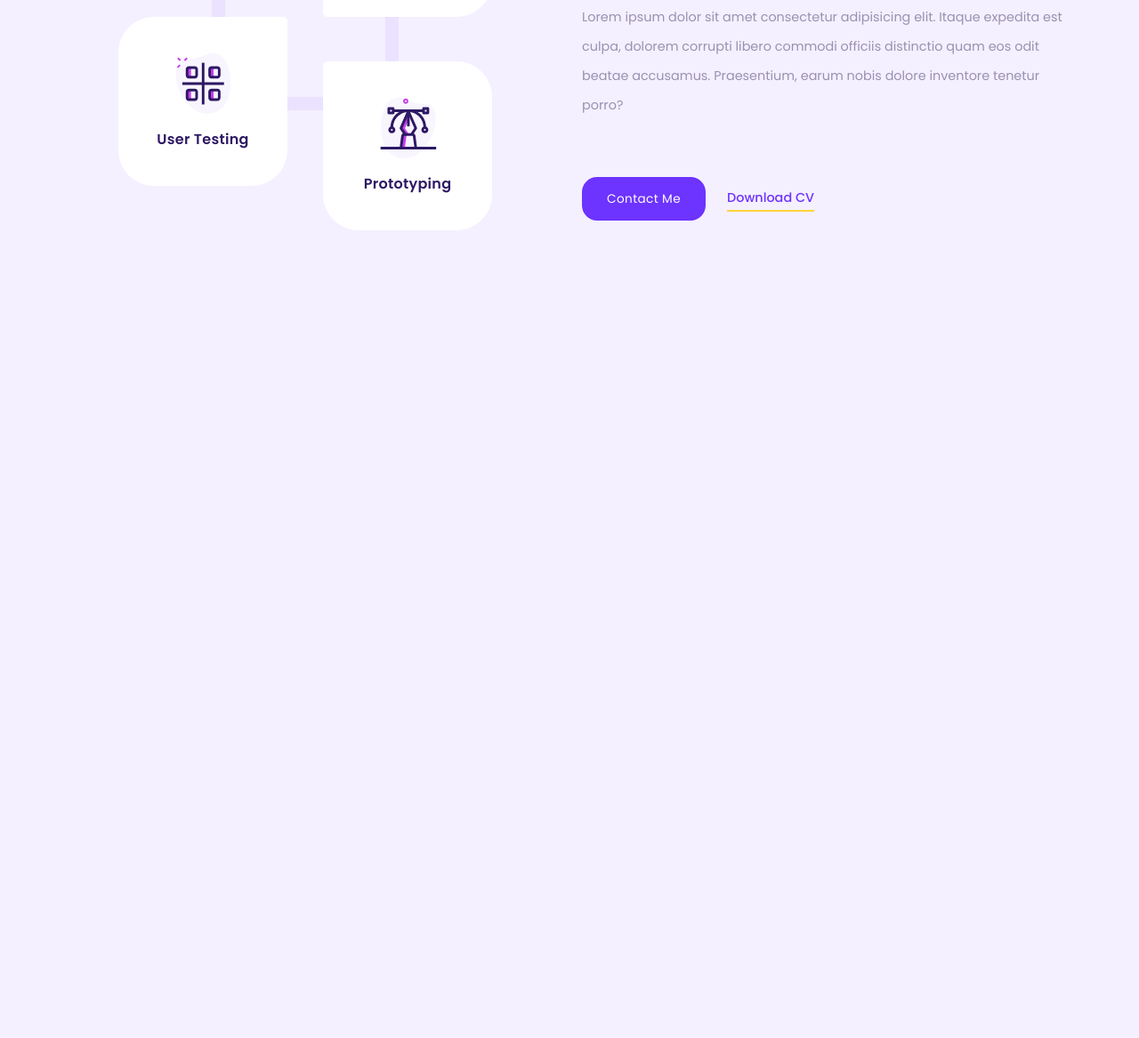
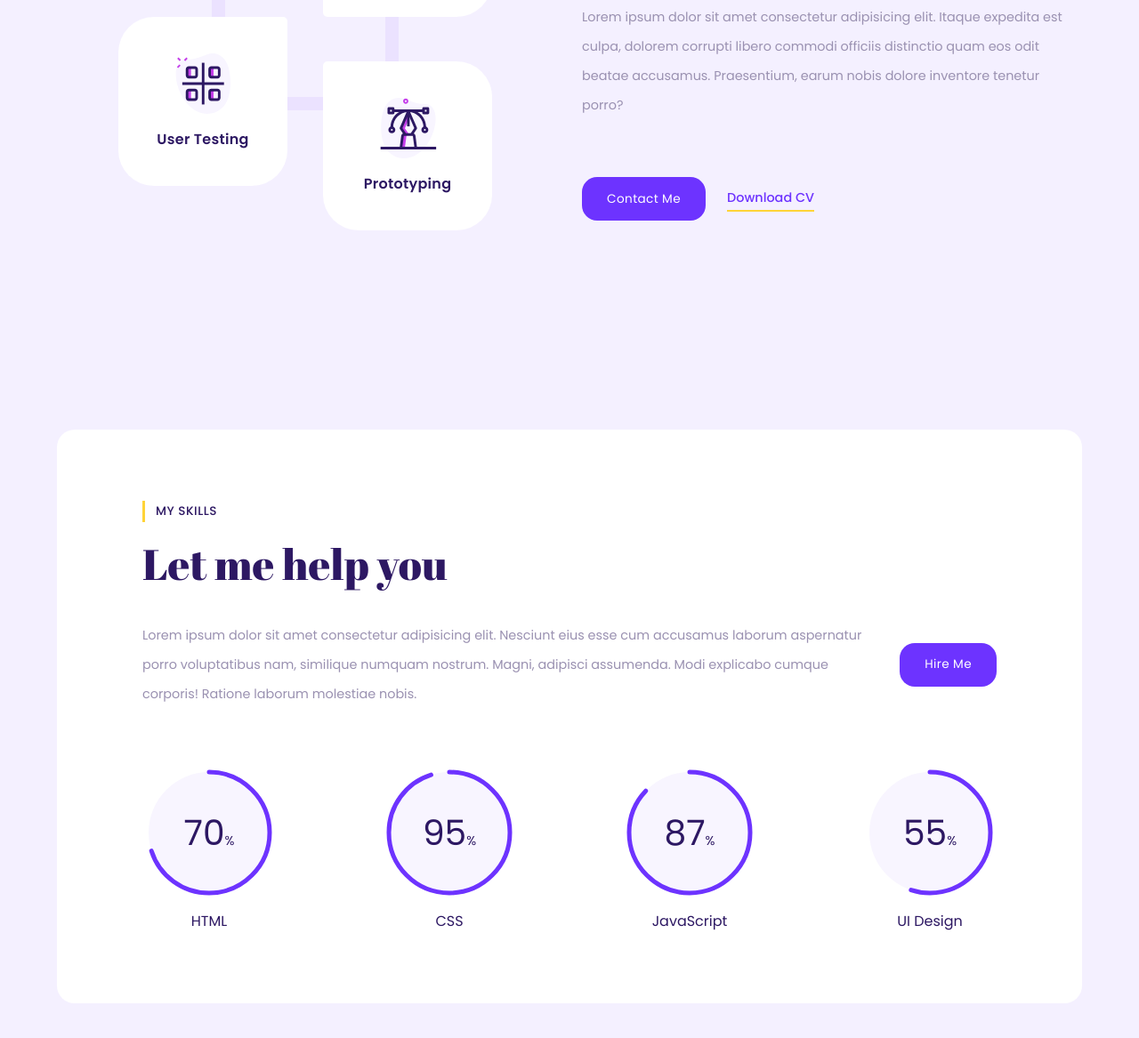
Before and after one commit to terrorbladegodlike/Max-Portfolio, a plain HTML site: page index.html in a window 1280 px wide. Shown: the part 1173-2340 px from the top of the page at 89% size. Before the commit the page ends 1544 px from the top, so only its background shows below. Drawn offline with nearby package versions, Linux system fonts and the light colour scheme.

Commit message:
added a block skills and js animations

```diff
--- a/add.js
+++ b/add.js
@@ -1,4 +1,12 @@
 const header = document.querySelector("header");
+
+const first__skill = document.querySelector(".skill:first-child");
+const sk__counters = document.querySelectorAll(".counter span");
+const progress__bars = document.querySelectorAll(".skills svg circle");
+
+window.addEventListener("scroll", () => {
+   if (!skillsPlayed) skillsCounter();
+});
 
 /* ---------- Sticky Navbar ---------- */
 
@@ -19,3 +27,44 @@ let sr = ScrollReveal({
 
 sr.reveal(".showcase-info", { delay: 600 });
 sr.reveal(".showcase-image", { origin: "top", delay: 700 });
+
+/* ---------- Skills Progress Bar Animation ---------- */
+
+function hasReached(el) {
+   let topPosition = el.getBoundingClientRect().top;
+
+   if (window.innerHeight >= topPosition + el.offsetHeight) return true;
+   return false;
+}
+
+function updateCount(num, maxNum) {
+   let currentNum = +num.innerText;
+
+   if (currentNum < maxNum) {
+      num.innerText = currentNum + 1;
+      setTimeout(() => {
+         updateCount(num, maxNum);
+      }, 12)
+   }
+}
+
+let skillsPlayed = false;
+
+function skillsCounter() {
+   if (!hasReached(first__skill)) return;
+
+   skillsPlayed = true;
+
+   sk__counters.forEach((counter, i) => {
+      let target = +counter.dataset.target;
+      let strokeValue = 427 - 427 * (target / 100);
+
+      progress__bars[i].style.setProperty("--target", strokeValue);
+
+      setTimeout(() => {
+         updateCount(counter, target);
+      }, 400)
+   });
+
+   progress__bars.forEach((p) => (p.style.animation = "progress 2s ease-in-out forwards"));
+}
--- a/index.html
+++ b/index.html
@@ -419,6 +419,86 @@
 
       <!-- About end -->
 
+
+      <!-- Skills start -->
+
+      <section class="skills section">
+         <div class="container">
+
+            <div class="skills-box">
+               <div class="box-heading">
+                  <h3 class="sub-heading">My Skills</h3>
+                  <h1 class="heading">Let me help you</h1>
+                  <div class="box-desc">
+                     <p class="text">
+                        Lorem ipsum dolor sit amet consectetur adipisicing elit. Nesciunt eius esse cum accusamus
+                        laborum aspernatur porro voluptatibus nam, similique numquam nostrum. Magni, adipisci assumenda.
+                        Modi explicabo cumque corporis! Ratione laborum molestiae nobis.
+                     </p>
+                     <a href="#" class="btn">Hire me</a>
+                  </div>
+               </div>
+               <div class="skills-wrap">
+
+                  <div class="skill">
+                     <div class="sk-progress">
+                        <svg>
+                           <circle cx="75" cy="75" r="68">
+                        </svg>
+                        <h2 class="counter">
+                           <span data-target="70">0</span>%
+                        </h2>
+                     </div>
+                     <div class="sk-title">HTML</div>
+                  </div>
+
+                  <div class="skill">
+                     <div class="sk-progress">
+                        <svg>
+                           <circle cx="75" cy="75" r="68">
+                        </svg>
+                        <h2 class="counter">
+                           <span data-target="95">0</span>%
+                        </h2>
+                     </div>
+                     <div class="sk-title">CSS</div>
+                  </div>
+
+                  <div class="skill">
+                     <div class="sk-progress">
+                        <svg>
+                           <circle cx="75" cy="75" r="68">
+                        </svg>
+                        <h2 class="counter">
+                           <span data-target="87">0</span>%
+                        </h2>
+                     </div>
+                     <div class="sk-title">JavaScript</div>
+                  </div>
+
+                  <div class="skill">
+                     <div class="sk-progress">
+                        <svg>
+                           <circle cx="75" cy="75" r="68">
+                        </svg>
+                        <h2 class="counter">
+                           <span data-target="55">0</span>%
+                        </h2>
+                     </div>
+                     <div class="sk-title">UI Design</div>
+                  </div>
+
+               </div>
+            </div>
+
+         </div>
+      </section>
+
+      <section style="height: 1000px;"></section>
+
+      <!-- Skills end -->
+
+
    </main>
 
    <!-- Main end -->
--- a/styte.css
+++ b/styte.css
@@ -460,3 +460,89 @@ header.scrolled .logo{
    top: 27%;
    transform: translate(-50%, -50%);
 }
+
+/* --------------- Skills Section Styling --------------- */
+
+.skills{
+   overflow: hidden;
+}
+
+.skills-box{
+   background-color: var(--bg-color-2);
+   padding: 5rem 6rem;
+   border-radius: 20px;
+   width: 100%;
+}
+
+.box-desc{
+   display: grid;
+   grid-template-columns: 1fr auto;
+   align-items: center;
+   column-gap: 2rem;
+}
+
+.skills-wrap{
+   display: grid;
+   grid-template-columns: repeat(4, 150px);
+   margin-top: 2rem;
+   justify-content: space-between;
+}
+
+.skill{
+   display: flex;
+   flex-direction: column;
+   align-items: center;
+   justify-content: center;
+}
+
+.sk-progress{
+   width: 150px;
+   height: 150px;
+   position: relative;
+}
+
+.sk-progress svg{
+   position: absolute;
+   width: 100%;
+   height: 100%;
+   top: 50%;
+   left: 50%;
+   transform: translate(-50%, -50%) rotate(-90deg);
+}
+
+.sk-progress svg circle{
+   fill: var(--bg-color-3);
+   stroke-width: 5px;
+   stroke: var(--main-color-1);
+   stroke-dasharray: 427px;
+   stroke-linecap: round;
+   stroke-dashoffset: 427;
+}
+
+@keyframes progress {
+   to{
+      stroke-dashoffset: var(--target);
+   }
+}
+
+.counter{
+   position: absolute;
+   top: 50%;
+   left: 50%;
+   transform: translate(-50%, -50%);
+   z-index: 1;
+   color: var(--heading-color);
+   font-weight: 400;
+   font-size: 0.9rem;
+}
+
+.counter span{
+   font-size: 2.45rem;
+}
+
+.sk-title{
+   color: var(--heading-color);
+   margin-top: 0.75rem;
+   font-weight: 400;
+   font-size: 1rem;
+}
```
